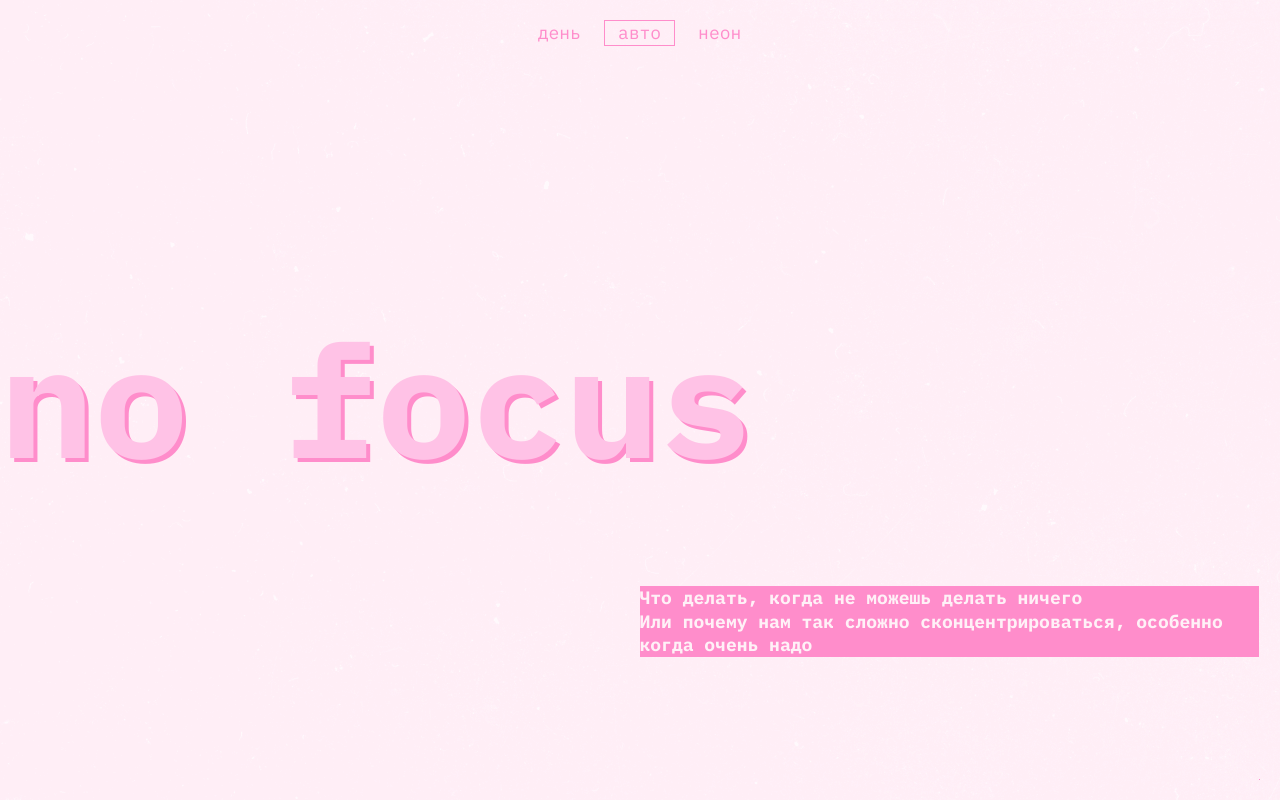
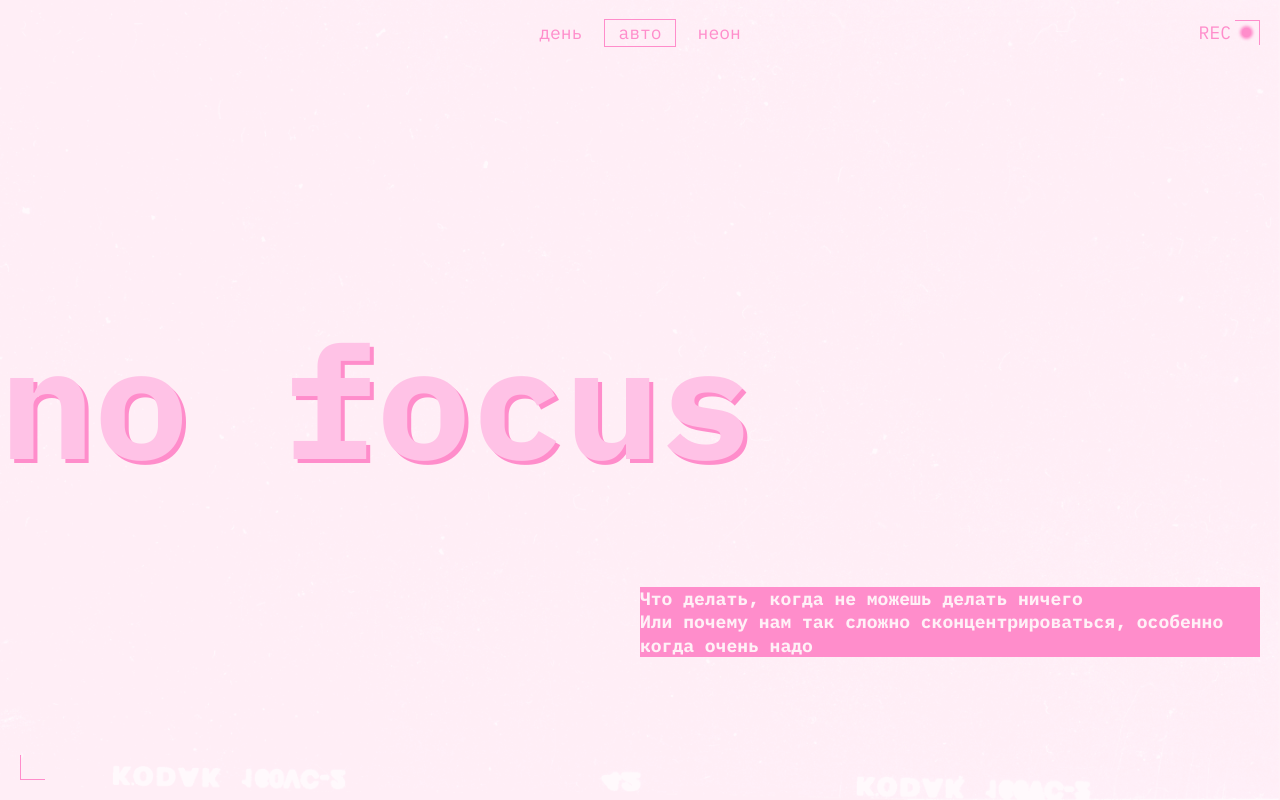
Before and after one commit to Forne/slozhno-sosredotochitsya, a plain HTML site: page index.html in a window 1280 px wide. Shown: the top 800 px of the page. Drawn offline with Linux system fonts and the light colour scheme.

Commit message:
Add rec dot and borders, fix bg

```diff
--- a/index.html
+++ b/index.html
@@ -18,8 +18,7 @@
   </head>
   <body class="page">
     <header class="header decorated-zone">
-      <div class="header__border_top"></div>
-      <div class="header__border_bottom"></div>
+      <div class="header__rec"></div>
       <nav class="header__theme-menu">
         <ul class="header__theme-menu-list">
           <li class="header__theme-menu-item">
@@ -236,7 +235,7 @@
       </section>
     </main>
 
-    <footer class="footer">
+    <footer class="footer decorated-zone">
       <h2 class="footer__logo logo">focus</h2>
     </footer>
 
--- a/styles/style.css
+++ b/styles/style.css
@@ -6,7 +6,9 @@
   color: var(--text-color);
   font-size: 18px;
   line-height: 130%;
+  background: var(--cover-image) center / cover;
   background-color: var(--bg-color);
+  background-attachment: fixed;
 }
 
 /* Header */
@@ -20,7 +22,6 @@
     "description description";
   height: 100vh;
   padding: 10px;
-  background-image: var(--cover-image);
 }
 
 @media (width >= 768px) {
@@ -33,26 +34,58 @@
   }
 }
 
-@media (width >= 1024px) {
-  .header {
-    grid-template-areas:
-      "menu menu"
-      "logo logo"
-      ". description";
-  }
+.header__rec {
+  position: absolute;
+  height: 25px;
+  top: 20px;
+  right: 30px;
 }
 
-/* .header:after {
+.header__rec::before {
+  content: "REC";
+  padding-right: 10px;
+  line-height: 25px;
+  color: var(--accent-color);
+}
+
+.header__rec::after {
   content: "";
-  z-index: 2;
+  display: inline-block;
+  position: relative;
+  top: -2px;
+  right: -1px;
+  width: 9px;
+  height: 9px;
+  background-color: var(--accent-color);
+  border-radius: 50%;
+  box-shadow: 0px 0px 3px 2px var(--accent-color);
+}
+
+.decorated-zone {
+  position: relative;
+}
+
+.decorated-zone::before {
+  content: "";
+  position: absolute;
+  right: 20px;
+  top: 20px;
+  width: 25px;
+  height: 25px;
   border-top: 1px solid var(--accent-color);
   border-right: 1px solid var(--accent-color);
-  position: relative;
-  top: 0px;
-  right: 0px;
+}
+
+.decorated-zone::after {
+  content: "";
+  position: absolute;
+  left: 20px;
+  bottom: 20px;
   width: 25px;
   height: 25px;
-} */
+  border-bottom: 1px solid var(--accent-color);
+  border-left: 1px solid var(--accent-color);
+}
 
 .header__border_top {
   grid-area: btop;
@@ -102,7 +135,7 @@
 }
 
 .header__theme-menu-button_active {
-  border: 1px solid var(--accent-color);
+  outline: 1px solid var(--accent-color);
 }
 
 .header__logo {
```
